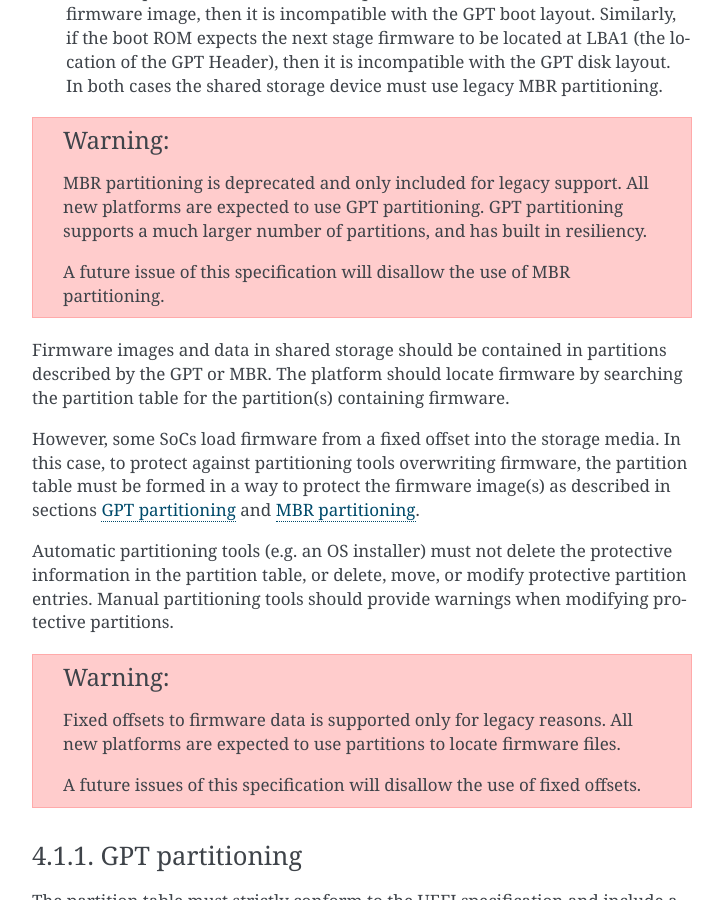
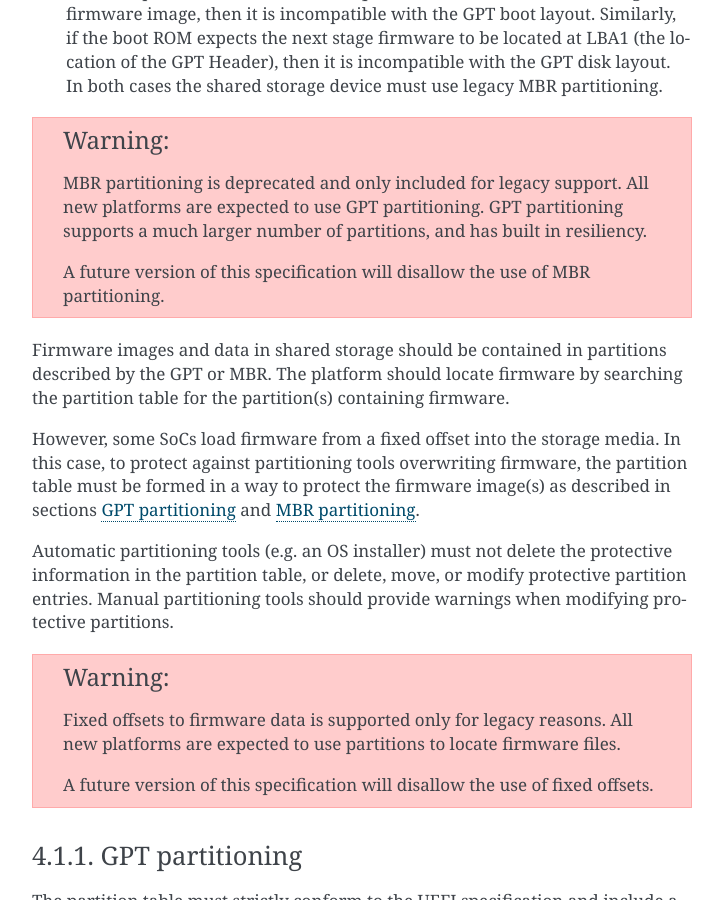
Before and after one commit to ARM-software/ebbr, a Sphinx documentation site: the page built from source/chapter4-firmware-media.rst, in a window 1280 px wide and 900 px high, scrolled down 1077 px. Shown: the whole window, without its empty margins (388-1111 px from the left). Built offline with Sphinx 7.4.7, drawn with Linux system fonts in a browser that asks for light colours.

Commit message:
trivial: Refer to future releases as 'versions'
Versions of this spec are referred to as "versions" not "issues". This
change makes the language more consistent.

Reported-by: Heinrich Schuchardt <xypron.glpk@gmx.de>
Signed-off-by: Grant Likely <grant.likely@arm.com>

```diff
--- a/source/chapter4-firmware-media.rst
+++ b/source/chapter4-firmware-media.rst
@@ -68,7 +68,7 @@ In which case, a legacy Master Boot Recored (MBR) must be used.
    GPT partitioning supports a much larger number of partitions, and
    has built in resiliency.
 
-   A future issue of this specification will disallow the use of MBR
+   A future version of this specification will disallow the use of MBR
    partitioning.
 
 Firmware images and data in shared storage should be contained
@@ -92,7 +92,7 @@ protective partitions.
    Fixed offsets to firmware data is supported only for legacy reasons.
    All new platforms are expected to use partitions to locate firmware files.
 
-   A future issues of this specification will disallow the use of fixed
+   A future version of this specification will disallow the use of fixed
    offsets.
 
 .. _section-gpt-parts:
```
